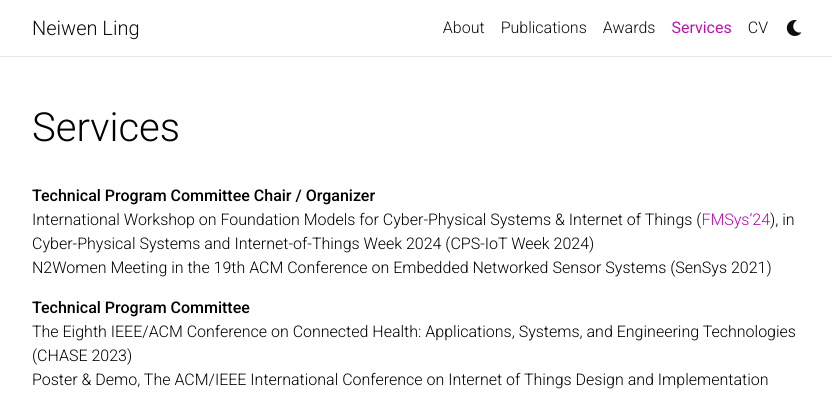
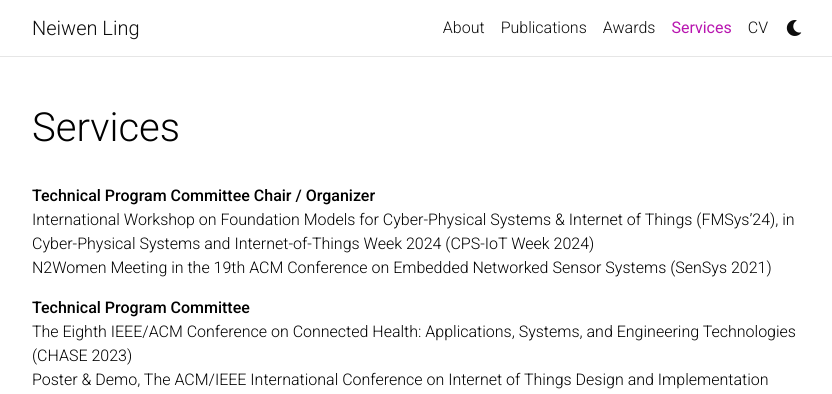
Before and after one commit to Neawhen/neiwen.github.io, a Jekyll site: the page built from _pages/services.md, in a window 1280 px wide and 1004 px high. Shown: the top 394 px of the window, without its empty margins (223-1055 px from the left). Built offline with Jekyll 4.4.1, drawn with Linux system fonts in a browser that asks for light colours; comment, search, counter and statistics services are not loaded; a style sheet for code colours, icons or effects is not loaded; part of the change alters nothing that is shown.

```diff
--- a/_pages/services.md
+++ b/_pages/services.md
@@ -7,7 +7,7 @@ nav_order: 3
 ---
 
 **Technical Program Committee Chair / Organizer**\
-International Workshop on Foundation Models for Cyber-Physical Systems & Internet of Things (<a href="https://fmsys24.github.io/" target="_blank" rel="noopener noreferrer">FMSys'24</a>), in Cyber-Physical Systems and Internet-of-Things Week 2024 (CPS-IoT Week 2024)\
+International Workshop on Foundation Models for Cyber-Physical Systems & Internet of Things (FMSys'24), in Cyber-Physical Systems and Internet-of-Things Week 2024 (CPS-IoT Week 2024)\
 N2Women Meeting in the 19th ACM Conference on Embedded Networked Sensor Systems (SenSys 2021)
 
 **Technical Program Committee**\
```
